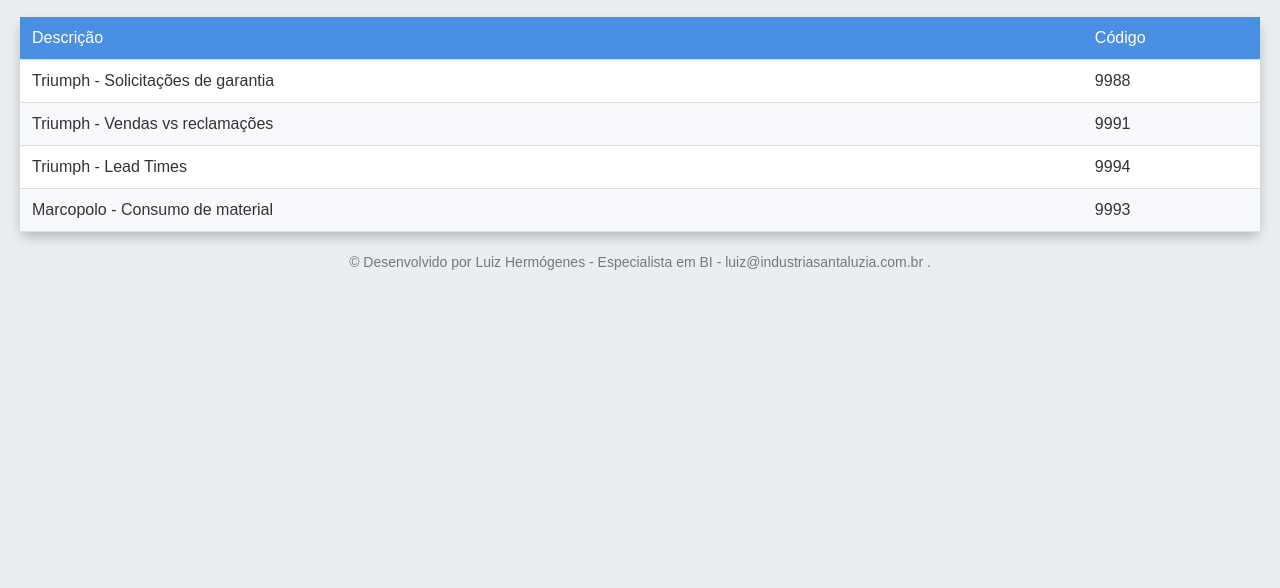
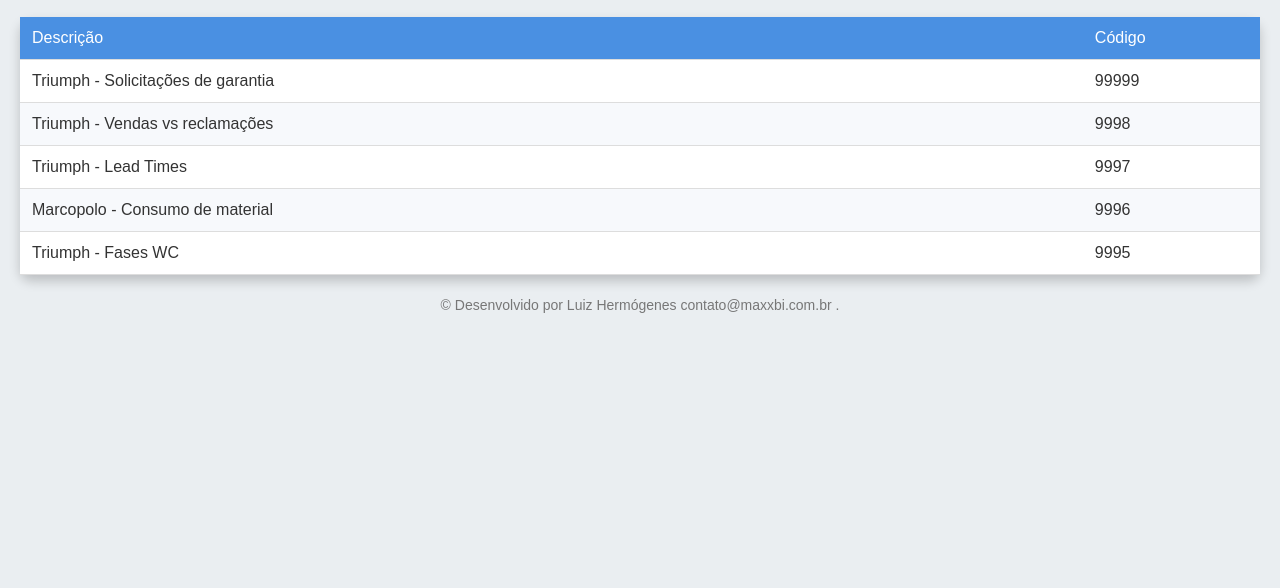
Before and after one commit to luizhermogenes/menubimaxxbi, a plain HTML site: page index.html in a window 1280 px wide. Shown: the part 123-711 px from the top of the page. Drawn offline with nearby package versions, Linux system fonts and the light colour scheme; files whose address does not match are found by name.

Commit message:
Update index.html
Atualização de algums valores como rodapé e adição de um novo site

```diff
--- a/index.html
+++ b/index.html
@@ -188,22 +188,27 @@
 
 <tr data-link="https://app.powerbi.com/reportEmbed?reportId=bd918cd4-2e43-41b1-ab5b-0fcbf240ec8d&autoAuth=true&ctid=4697aed5-a3a6-4a1d-b534-91ac13900f1d&filterPaneEnabled=True&navContentPaneEnabled=false">
 <td>Triumph - Solicitações de garantia</td>
-<td>9988</td>
+<td>99999</td>
 </tr>
 
 <tr data-link="https://app.powerbi.com/reportEmbed?reportId=c7a1ac47-a656-4d0e-88fb-24c215e042b1&autoAuth=true&ctid=4697aed5-a3a6-4a1d-b534-91ac13900f1d&filterPaneEnabled=True&navContentPaneEnabled=false">
 <td>Triumph - Vendas vs reclamações </td>
-<td>9991</td>
+<td>9998</td>
 </tr>
 
 <tr data-link="https://app.powerbi.com/reportEmbed?reportId=e5b155c5-f908-41ed-80e4-e507d4508ab8&autoAuth=true&ctid=4697aed5-a3a6-4a1d-b534-91ac13900f1d&filterPaneEnabled=True&navContentPaneEnabled=false">
 <td>Triumph - Lead Times</td>
-<td>9994</td>
+<td>9997</td>
 </tr>
 
 <tr data-link="https://app.powerbi.com/reportEmbed?reportId=73bba96d-46d0-496e-95dd-6b6c99e3c134&autoAuth=true&ctid=4697aed5-a3a6-4a1d-b534-91ac13900f1d&filterPaneEnabled=True&navContentPaneEnabled=false">
 <td>Marcopolo - Consumo de material</td>
-<td>9993</td>
+<td>9996</td>
+</tr>
+
+<tr data-link="https://app.powerbi.com/reportEmbed?reportId=6e699900-c05a-41b9-b3ff-0009ddcb0d87&autoAuth=true&ctid=4697aed5-a3a6-4a1d-b534-91ac13900f1d&filterPaneEnabled=True&navContentPaneEnabled=false">
+<td>Triumph - Fases WC</td>
+<td>9995</td>
 </tr>
 
 
@@ -217,7 +222,7 @@
     </a>
 
   <footer>
-        &copy; Desenvolvido por Luiz Hermógenes - Especialista em BI - luiz@industriasantaluzia.com.br .
+        &copy; Desenvolvido por Luiz Hermógenes contato@maxxbi.com.br .
     </footer>
 
     <script>
```
